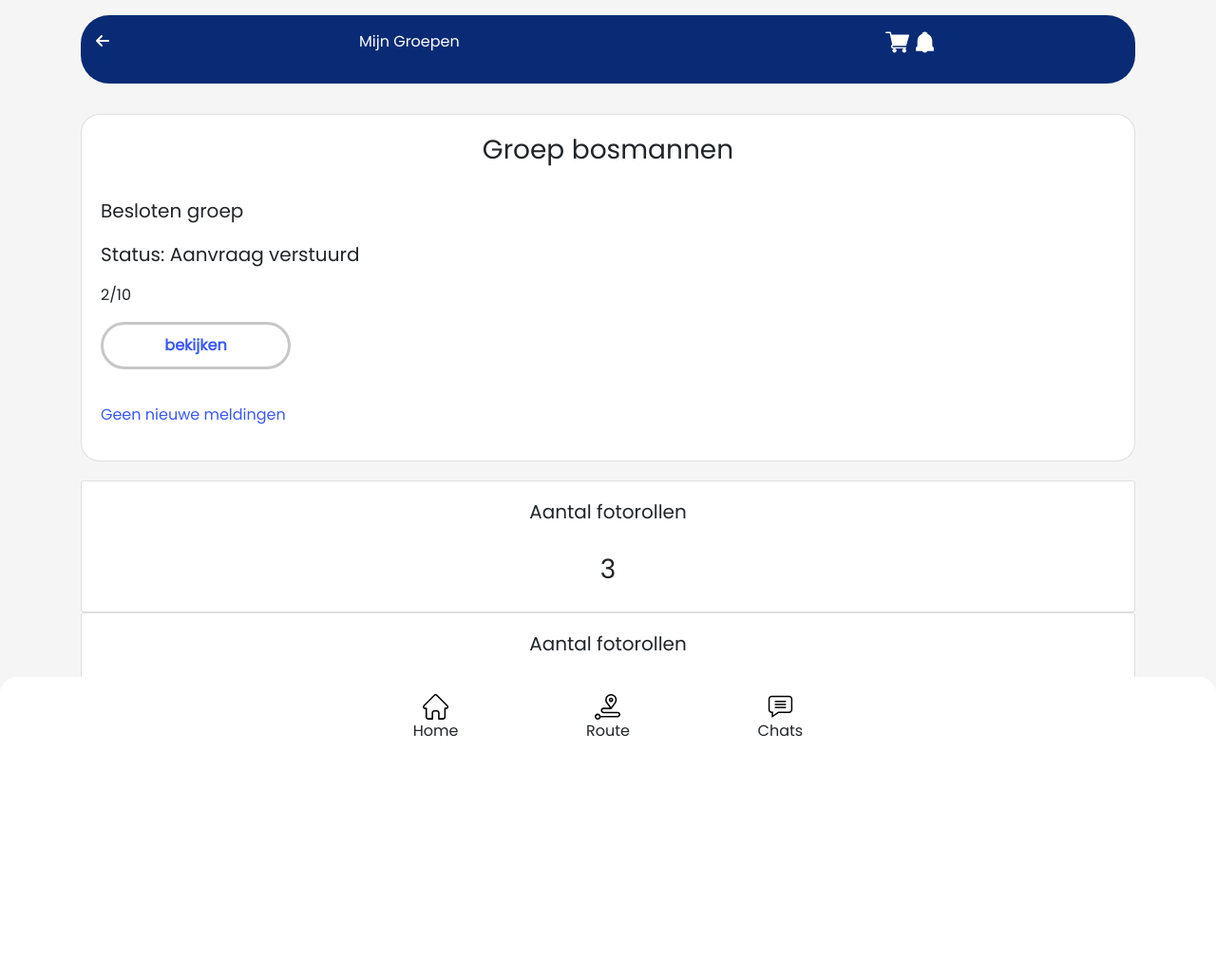
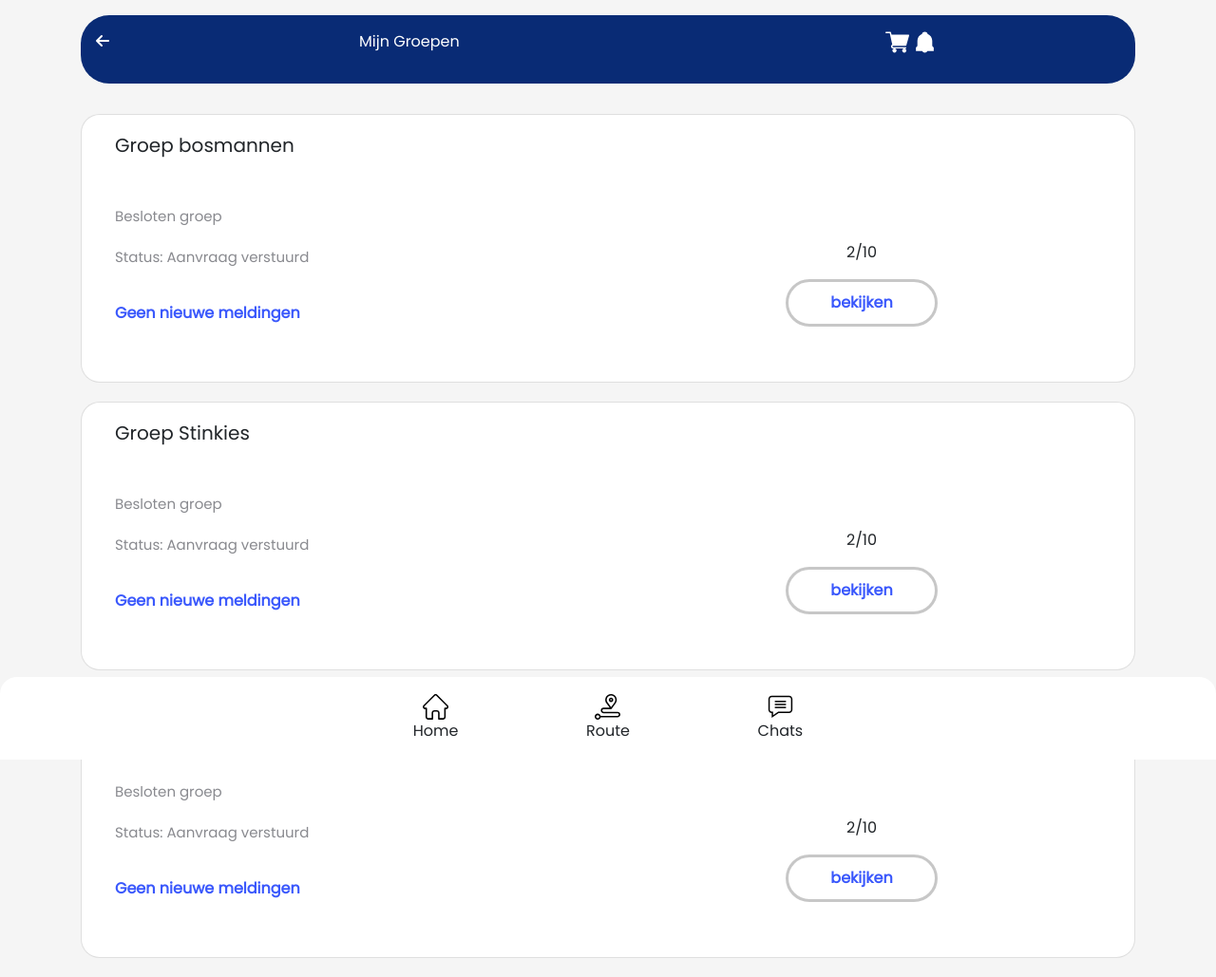
Before and after one commit to iamesat/Groninger-Landschap-App, a PHP site: page /groep.php in a window 1280 px wide. Shown: the whole page at 95% size. Before the commit the page ends 776 px from the top, so only its background shows below. Run offline with PHP 8.4, Linux system fonts and the light colour scheme; some libraries are stand-ins or nearby versions.

Commit message:
groep af

```diff
--- a/css/evaap.css
+++ b/css/evaap.css
@@ -13,10 +13,18 @@
 .meldingengroep{
   color: #3A58FC;
   padding-top: 20px;
+  font-weight: bold;
+}
+
+.groepbutton{
+  margin-top: 57px;
 }
 
 .groepinfo{
-  font-size: 20px;
+  font-size: 15px;
+  color: #898A8F;
+  margin-top: 20px;
+
 }
 
 .bekijkenbutton{
@@ -27,6 +35,16 @@
   padding-top: 10px;
   padding-bottom: 10px;
   text-align: center;
-  width: 200px;
+  width: 160px;
   font-weight: bold;
+margin-left: auto;
+margin-right: auto;
 }
+
+.groepaantal{
+  text-align: center;
+}
+.card-groep-title{
+  font-size: 20px;
+  margin-left: 15px;
+}
--- a/groep.php
+++ b/groep.php
@@ -26,48 +26,98 @@
         <div class="col-12">
             <div class="card groepborder">
                 <div class="card-body">
-                    <h3 class="card-fotorollen-title">Groep bosmannen</h3>
+
+                    <h3 class="card-groep-title">Groep bosmannen</h3>
+
                     <br>
-                    <div class="groepinformatie">
+
+                    <div class="container">
+                    <div class="row">
+                    <div class="col-sm groepinformatie ">
+
                     <p class="groepinfo">Besloten groep</p>
                     <p class="groepinfo">Status: Aanvraag verstuurd</hp>
+                      <p class="meldingengroep"> Geen nieuwe meldingen </p>
                     <br>
-<div class="groepbutton">
-  <p class ="groepaantal"> 2/10 </p>
-  <p class="bekijkenbutton"> bekijken </p>
+
+                  </div>
+
+
+                <div class="col-sm groepbutton ">
+                  <p class ="groepaantal"> 2/10 </p>
+                  <p class="bekijkenbutton"> bekijken </p>
 </div>
-
-                  <p class="meldingengroep"> Geen nieuwe meldingen </p>
                 </div>
-              </div>
+</div>
+</div>
             </div>
         </div>
     </div>
 </div>
 
-<div class="container twee">
+<div class="container groepruimte">
     <div class="row justify-content-md-center">
         <div class="col-12">
-            <div class="card">
+            <div class="card groepborder">
                 <div class="card-body">
-                    <h5 class="card-fotorollen-title">Aantal fotorollen</h5>
+
+                    <h3 class="card-groep-title">Groep Stinkies</h3>
+
                     <br>
-                    <h3 class="fotorollen-nummer">3</h3>
+
+                    <div class="container">
+                    <div class="row">
+                    <div class="col-sm groepinformatie ">
+
+                    <p class="groepinfo">Besloten groep</p>
+                    <p class="groepinfo">Status: Aanvraag verstuurd</hp>
+                      <p class="meldingengroep"> Geen nieuwe meldingen </p>
+                    <br>
+
+                  </div>
+
+
+                <div class="col-sm groepbutton ">
+                  <p class ="groepaantal"> 2/10 </p>
+                  <p class="bekijkenbutton"> bekijken </p>
+</div>
                 </div>
+</div>
+</div>
             </div>
         </div>
     </div>
 </div>
 
-<div class="container twee">
+<div class="container groepruimte">
     <div class="row justify-content-md-center">
         <div class="col-12">
-            <div class="card">
+            <div class="card groepborder">
                 <div class="card-body">
-                    <h5 class="card-fotorollen-title">Aantal fotorollen</h5>
+
+                    <h3 class="card-groep-title">Groep Jacobs College</h3>
+
                     <br>
-                    <h3 class="fotorollen-nummer">3</h3>
+
+                    <div class="container">
+                    <div class="row">
+                    <div class="col-sm groepinformatie ">
+
+                    <p class="groepinfo">Besloten groep</p>
+                    <p class="groepinfo">Status: Aanvraag verstuurd</hp>
+                      <p class="meldingengroep"> Geen nieuwe meldingen </p>
+                    <br>
+
+                  </div>
+
+
+                <div class="col-sm groepbutton ">
+                  <p class ="groepaantal"> 2/10 </p>
+                  <p class="bekijkenbutton"> bekijken </p>
+</div>
                 </div>
+</div>
+</div>
             </div>
         </div>
     </div>
```
